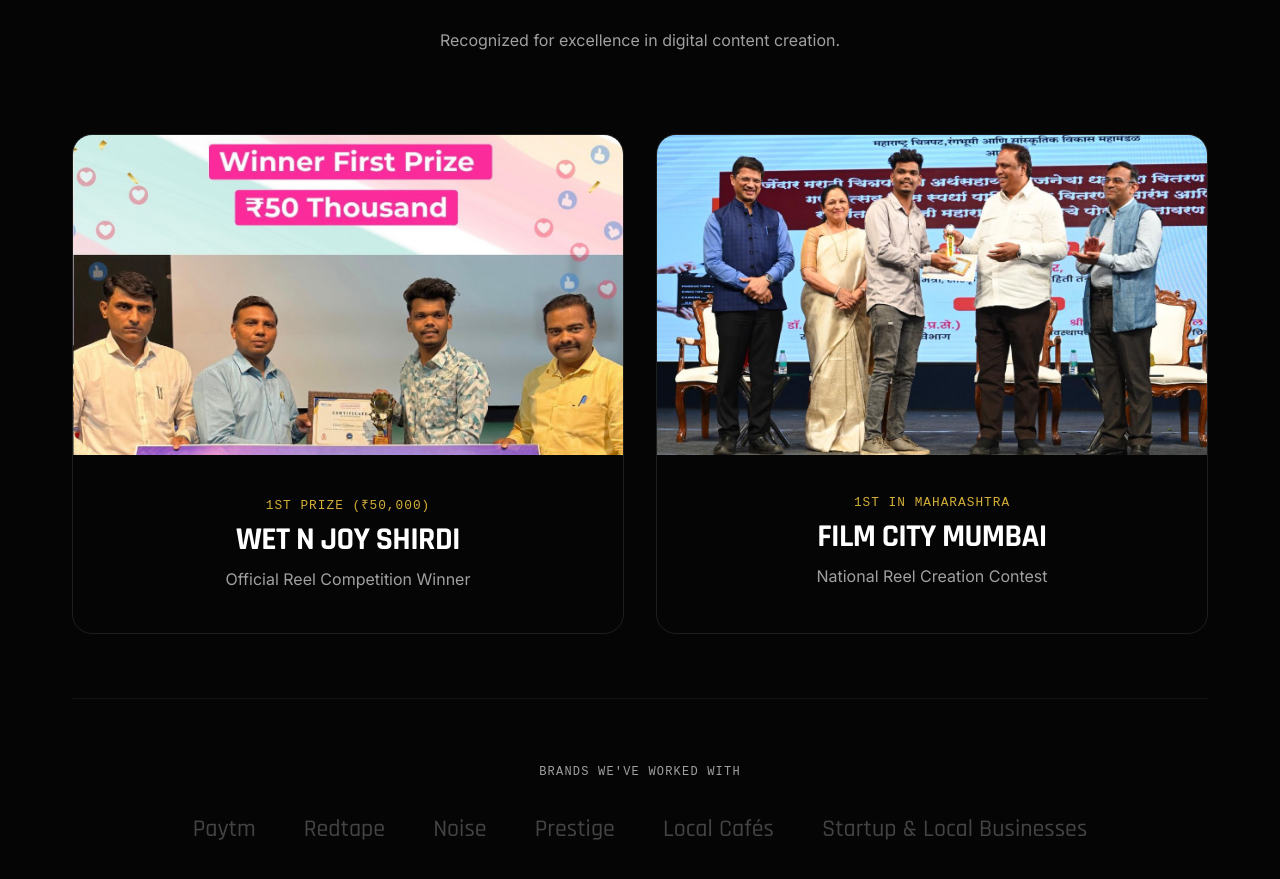
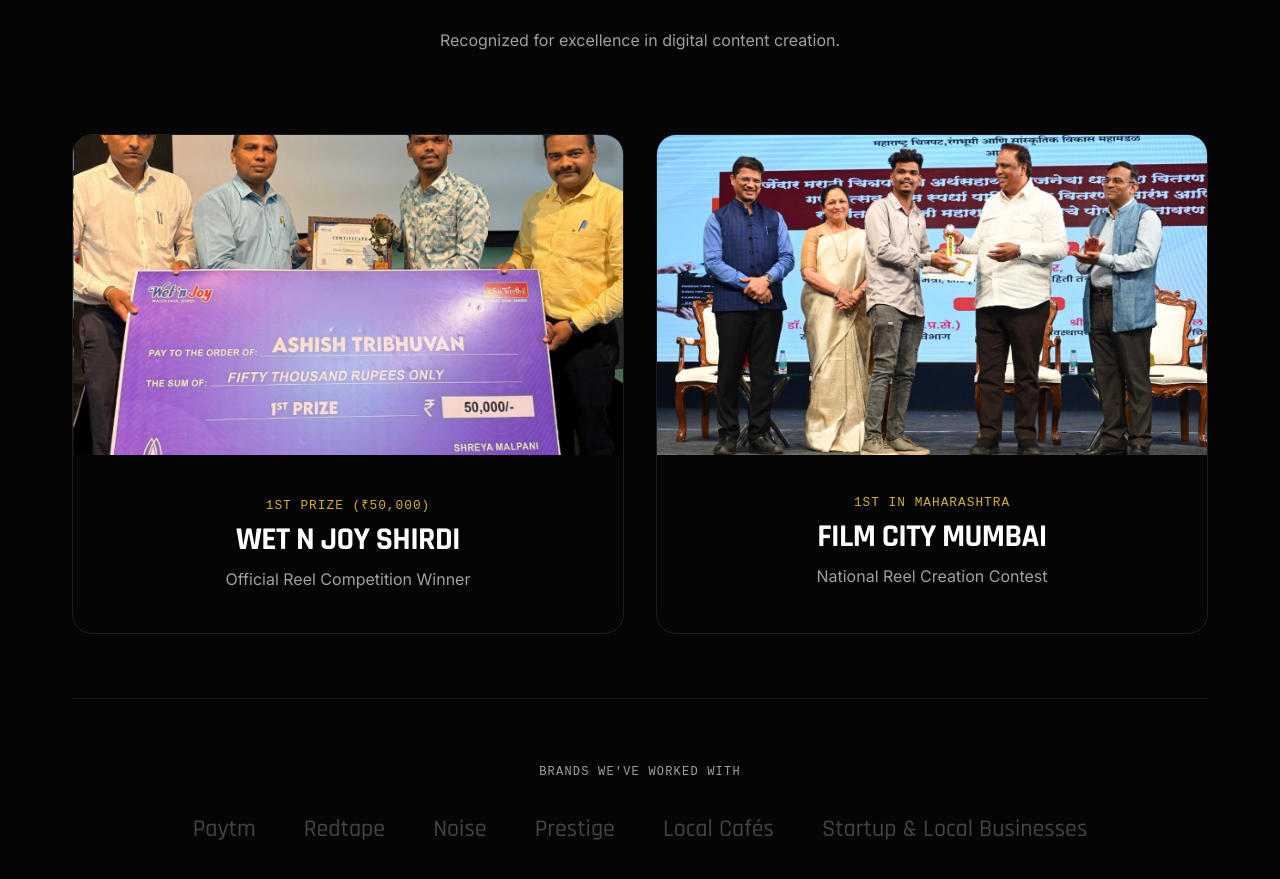
Before and after one commit to nagari-vibes/NagariVibes, a Next.js app: page /nagari-vibes in a window 1280 px wide. Shown: the part 840-1719 px from the top of the page. Built offline with nearby package versions, Linux system fonts and the light colour scheme; a web font is replaced by a local one.

Commit message:
UI: Adjust Wet N Joy image position to show the bottom part

```diff
--- a/src/app/nagari-vibes/NagariVibes.module.css
+++ b/src/app/nagari-vibes/NagariVibes.module.css
@@ -336,6 +336,10 @@
   transition: transform 0.5s ease;
 }
 
+.wetnjoyImage {
+  object-position: bottom;
+}
+
 .awardCard:hover .awardImage {
   transform: scale(1.05);
 }
--- a/src/app/nagari-vibes/page.tsx
+++ b/src/app/nagari-vibes/page.tsx
@@ -66,7 +66,7 @@ export default function NagariVibes() {
           <div className={styles.awardsGrid}>
             <div className={styles.awardCard}>
               <div className={styles.awardImageWrapper}>
-                <Image src="/wetnjoy-win.jpeg" alt="Wet N Joy Win" fill className={styles.awardImage} />
+                <Image src="/wetnjoy-win.jpeg" alt="Wet N Joy Win" fill className={`${styles.awardImage} ${styles.wetnjoyImage}`} />
               </div>
               <div className={styles.awardBody}>
                 <div className={styles.awardInfo}>
```
